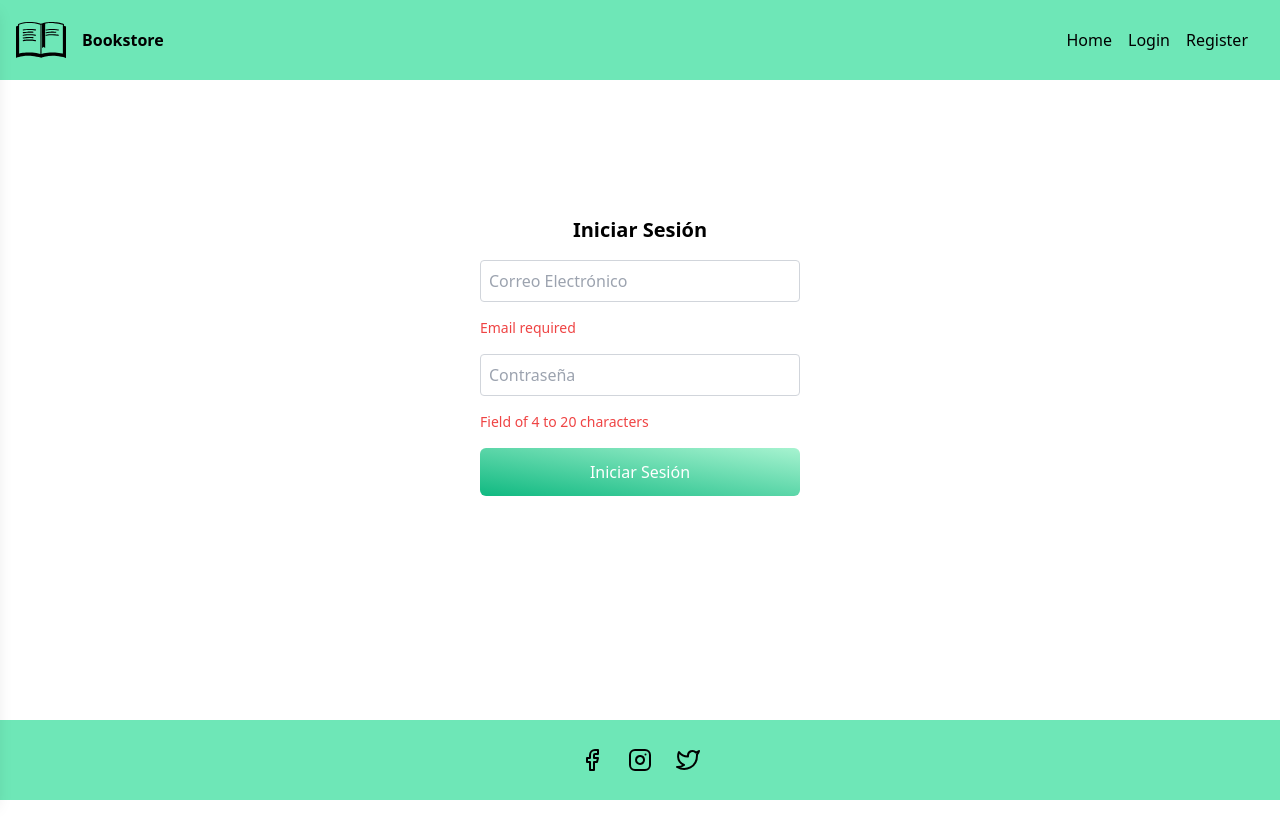
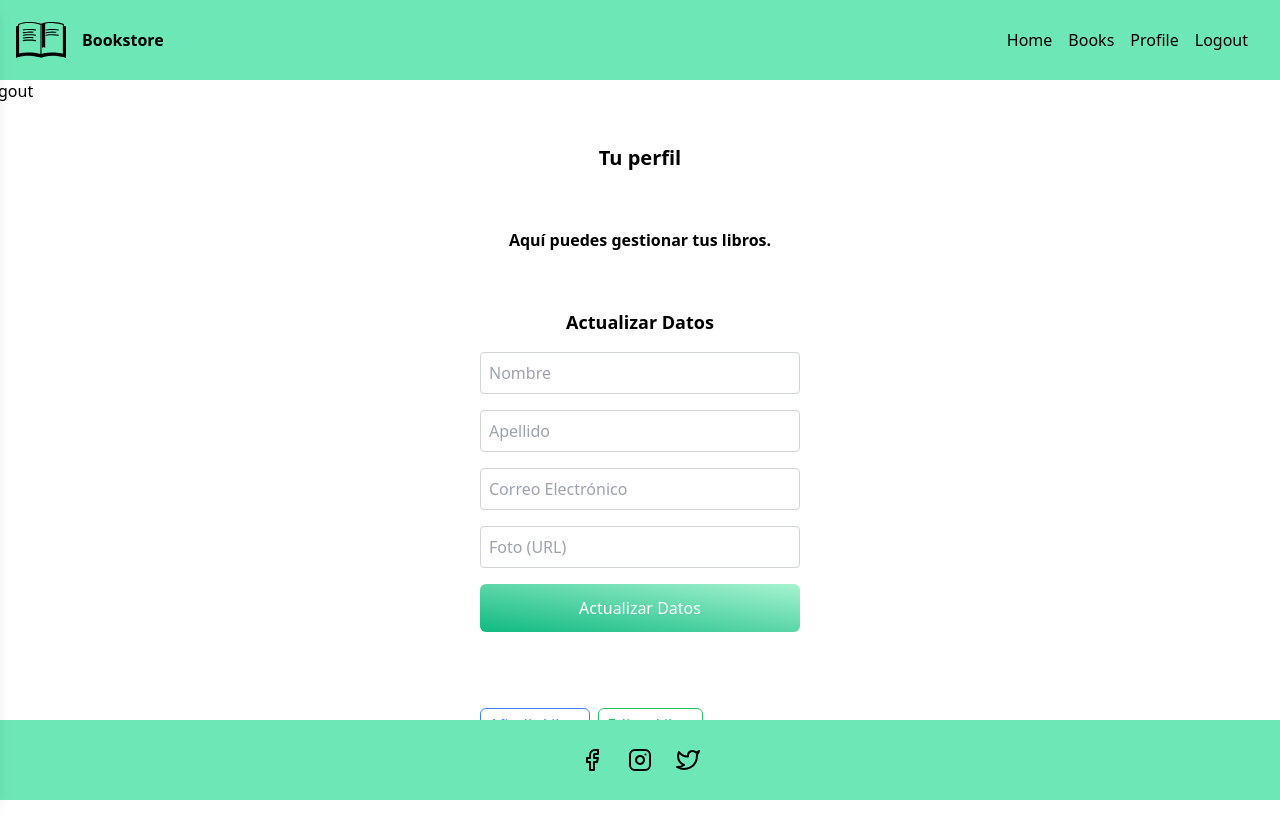
Before and after one commit to josuevilera/BookStore, a React (Vite) app: page /profile in a window 1280 px wide. Before the commit this address led to /login. Shown: the top 838 px of the page. Before the commit the page ends 800 px from the top, so only its background shows below. Built offline with nearby package versions, Linux system fonts and the light colour scheme.

Commit message:
updating form of profile

```diff
--- a/src/list/user.ts
+++ b/src/list/user.ts
@@ -1,4 +1,9 @@
-const user = null;
-// const user = { name: 'josu'};
+// const user = null;
+const user = {
+    name: 'josu',
+    surname: 'lopez',
+    email: 'josejose@lopez.com',
+    photo: 'https://picsum.photos/200/300'
+};
 
 export default user;
--- a/src/pages/Login.tsx
+++ b/src/pages/Login.tsx
@@ -10,7 +10,7 @@ function LoginForm() {
         e.preventDefault();
         console.log("Login Data:", { email, password });
 
-        setSuccessMessage("¡Correo creado con éxito!");
+        setSuccessMessage("¡Correo válido!");
         setTimeout(() => setSuccessMessage(""), 3000);
     }
 
--- a/src/pages/Profile.tsx
+++ b/src/pages/Profile.tsx
@@ -1,5 +1,21 @@
+import { useState } from "react";
 import { Link, Outlet } from "react-router-dom";
+
 function Profile() {
+    const [name, setName] = useState("");
+    const [surname, setSurname] = useState("");
+    const [email, setEmail] = useState("");
+    const [photo, setPhoto] = useState("");
+    const [successMessage, setSuccessMessage] = useState("");
+
+    function handleUpdateSubmit(e: React.FormEvent<HTMLFormElement>) {
+        e.preventDefault();
+        console.log("Profile Data:", { name, surname, email, photo });
+
+        setSuccessMessage("¡Datos actualizados!");
+        setTimeout(() => setSuccessMessage(""), 3000);
+    }
+
     return (
         <>
             <section
@@ -8,12 +24,72 @@ function Profile() {
                 <h2
                     className="text-xl font-bold text-center mb-10 pt-10"
                 >
-                    Perfil
+                    Tu perfil
                 </h2>
-                <p>Aquí puedes gestionar tus libros.</p>
-                <nav
-                    className="my-5 flex gap-2"
+                <p
+                    className="font-bold text-center "
                 >
+                    Aquí puedes gestionar tus libros.
+                </p>
+
+                {/* Formulario de actualización de perfil */}
+                <form
+                    className="flex flex-col gap-4 w-80 pt-10 mb-10 mx-auto"
+                    onSubmit={handleUpdateSubmit}
+                >
+                    <h3
+                        className="text-lg font-semibold text-center"
+                    >
+                        Actualizar Datos
+                    </h3>
+                    <input
+                        type="text"
+                        placeholder="Nombre"
+                        className="border border-gray-300 rounded p-2"
+                        value={name}
+                        onChange={(e) => setName(e.target.value)}
+                        required
+                    />
+                    <input
+                        type="text"
+                        placeholder="Apellido"
+                        className="border border-gray-300 rounded p-2"
+                        value={surname}
+                        onChange={(e) => setSurname(e.target.value)}
+                        required
+                    />
+                    <input
+                        type="email"
+                        placeholder="Correo Electrónico"
+                        className="border border-gray-300 rounded p-2"
+                        value={email}
+                        onChange={(e) => setEmail(e.target.value)}
+                        pattern="^[a-zA-Z0-9._%+-]+@[a-zA-Z0-9.-]+\.[a-zA-Z]{2,}$"
+                        required
+                    />
+                    <input
+                        type="url"
+                        placeholder="Foto (URL)"
+                        className="border border-gray-300 rounded p-2"
+                        value={photo}
+                        onChange={(e) => setPhoto(e.target.value)}
+                    />
+                    <button
+                        type="submit"
+                        className="text-white bg-emerald-200 bg-gradient-to-tr from-emerald-500 to-emerald-200 rounded-md p-3 w-full hover:text-black"
+                    >
+                        Actualizar Datos
+                    </button>
+
+                    {successMessage && (
+                        <div className="text-center bg-emerald-500 text-white font-semibold rounded-md p-2 mt-4">
+                            {successMessage}
+                        </div>
+                    )}
+                </form>
+
+                {/* Navegación */}
+                <nav className="my-5 flex gap-2">
                     <Link
                         to="Addbook"
                         className="no-underline text-blue-500 border border-blue-500 px-2 py-1 rounded-md"
@@ -27,10 +103,12 @@ function Profile() {
                         Editar Libro
                     </Link>
                 </nav>
-                    <Outlet />
+
+                {/* Renderizado de las rutas hijas */}
+                <Outlet />
             </section>
         </>
     );
-};
+}
 
 export default Profile;
```
